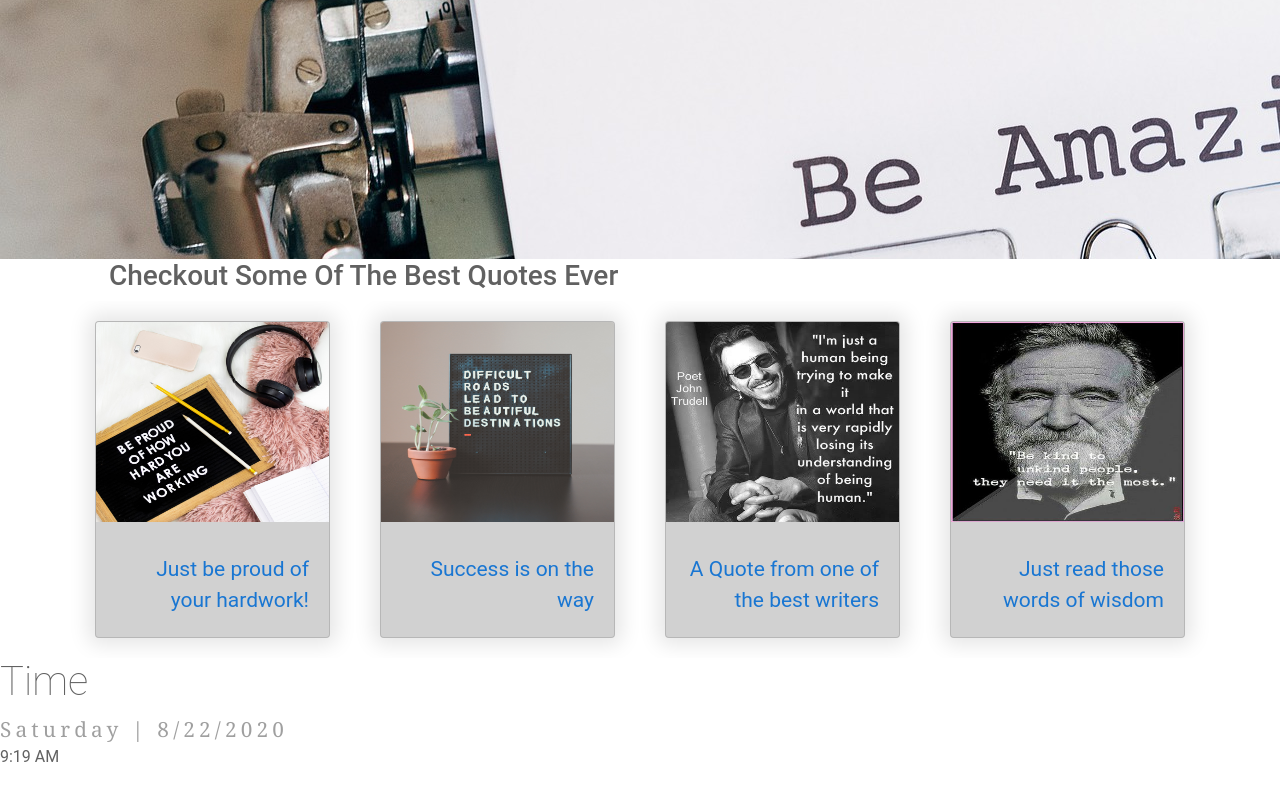
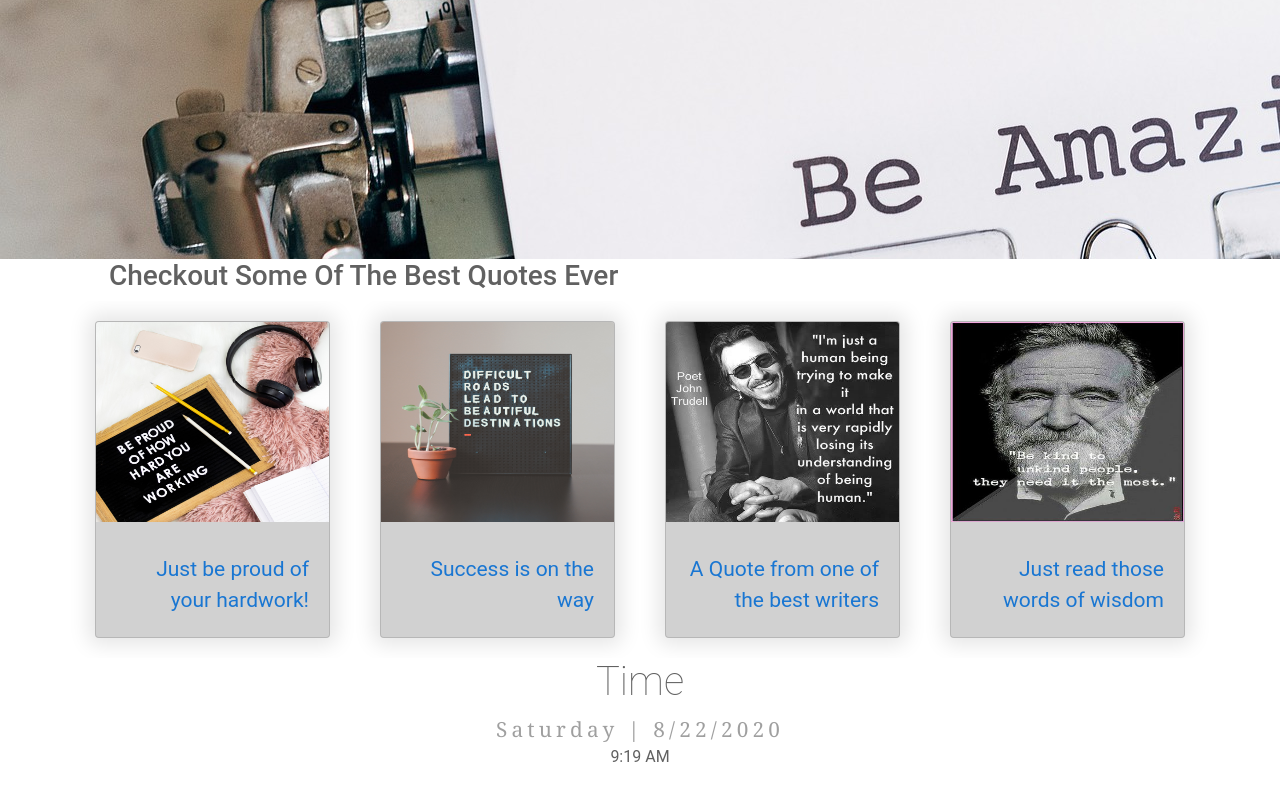
Before and after one commit to Virsail/My-Angular, an Angular app in the folder Esma/Kwots/: page / in a window 1280 px wide. Shown: the part 529-1329 px from the top of the page. Built offline with nearby package versions, Linux system fonts and the light colour scheme.

Commit message:
set the time to display center

```diff
--- a/Esma/Kwots/src/styles.css
+++ b/Esma/Kwots/src/styles.css
@@ -154,6 +154,10 @@ body {
     background-color: #d1d1d1;
     box-shadow: 0 0 20px 7px rgba(0,0,0,0.1);
   }
+
+  .timer {
+    text-align: center;
+  }
   .card-body h5{
     color: #283b42;
   }
```
